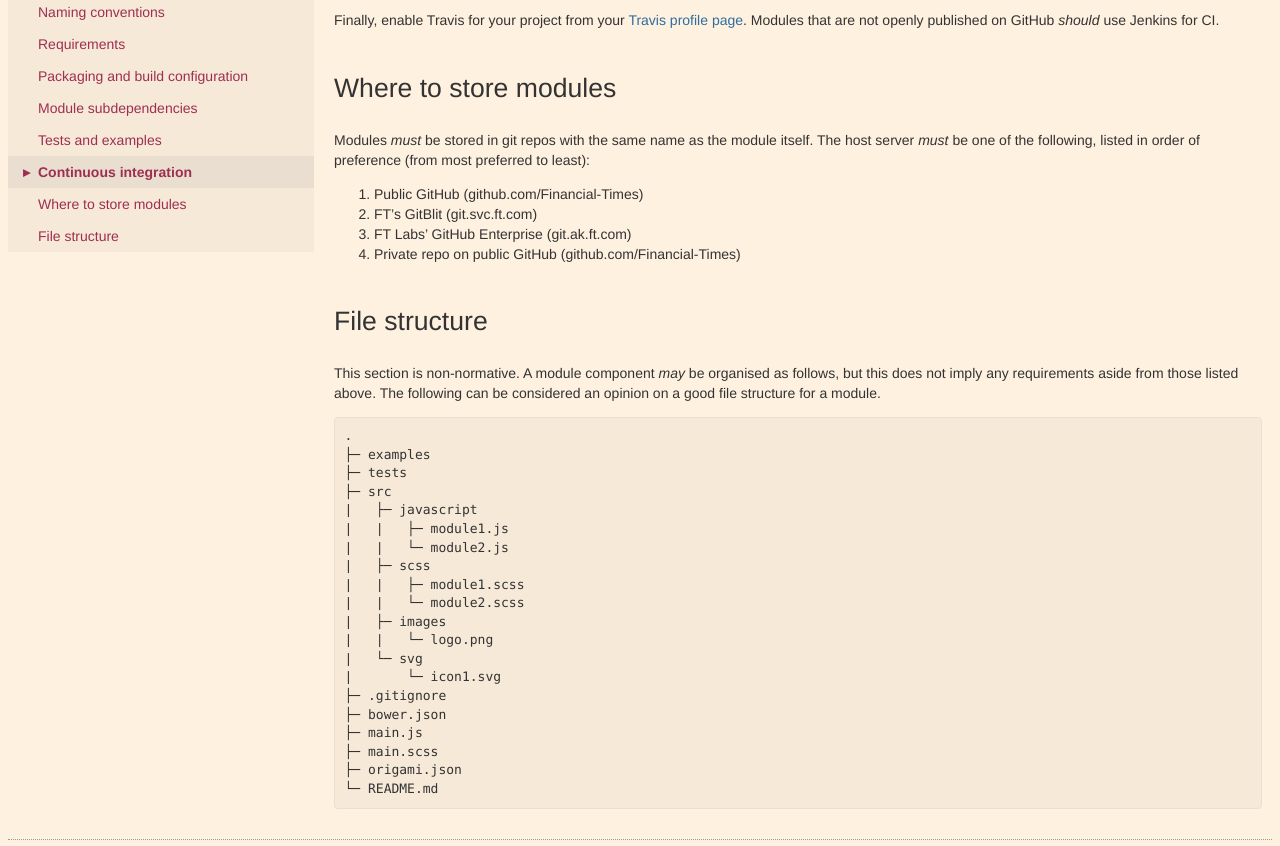
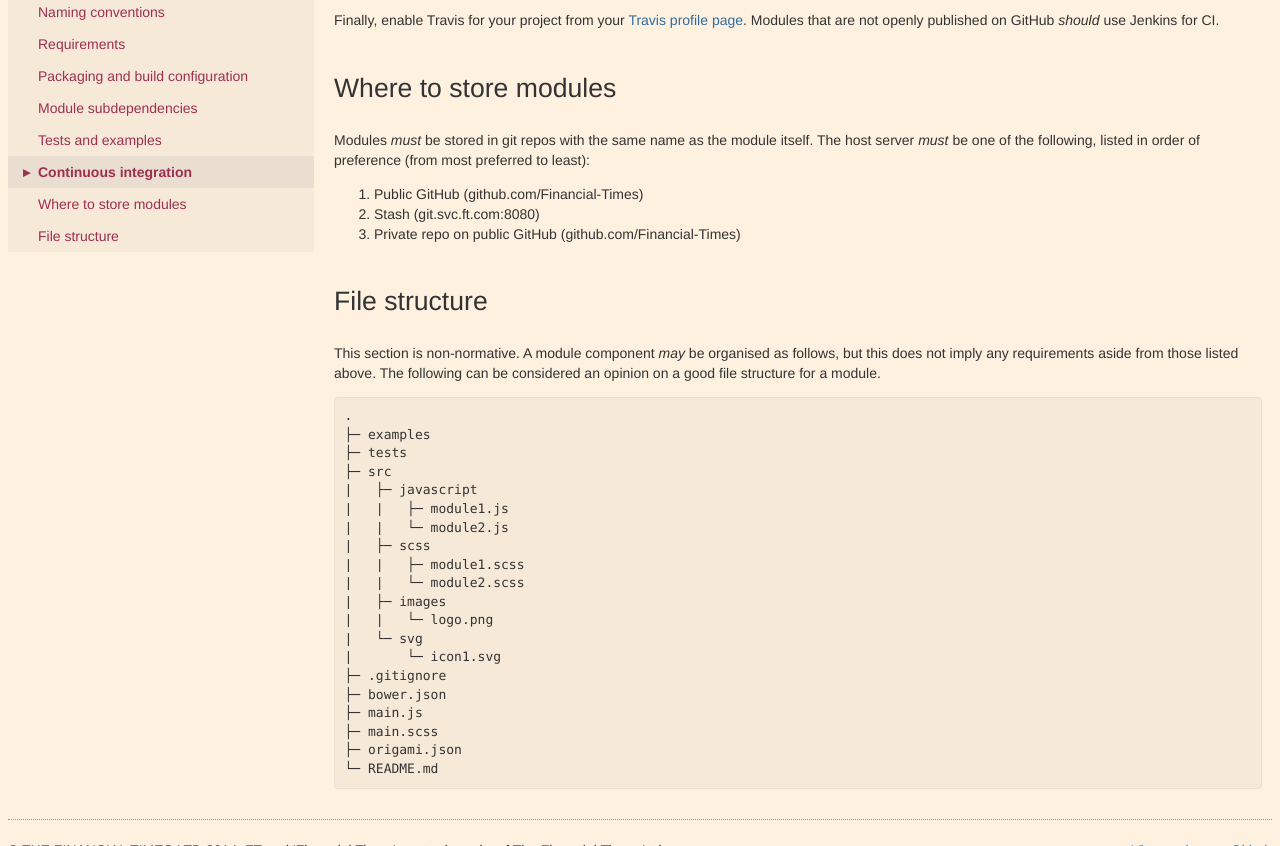
Before and after one commit to Financial-Times/ft-origami, a Jekyll site: the page built from docs/component-spec/modules.md, in a window 1280 px wide and 900 px high, scrolled down 3523 px, cut to the strip 54-900 px from the top of the window. Built offline with Jekyll 4.4.1, drawn with Linux system fonts in a browser that asks for light colours.

Commit message:
Update module storage locations

```diff
--- a/docs/component-spec/modules.md
+++ b/docs/component-spec/modules.md
@@ -145,9 +145,8 @@ Finally, enable Travis for your project from your [Travis profile page](https://
 Modules *must* be stored in git repos with the same name as the module itself.  The host server *must* be one of the following, listed in order of preference (from most preferred to least):
 
 1. Public GitHub (github.com/Financial-Times)
-2. FT's GitBlit (git.svc.ft.com)
-3. FT Labs' GitHub Enterprise (git.ak.ft.com)
-4. Private repo on public GitHub (github.com/Financial-Times)
+2. Stash (git.svc.ft.com:8080)
+3. Private repo on public GitHub (github.com/Financial-Times)
 
 
 ## File structure
```
